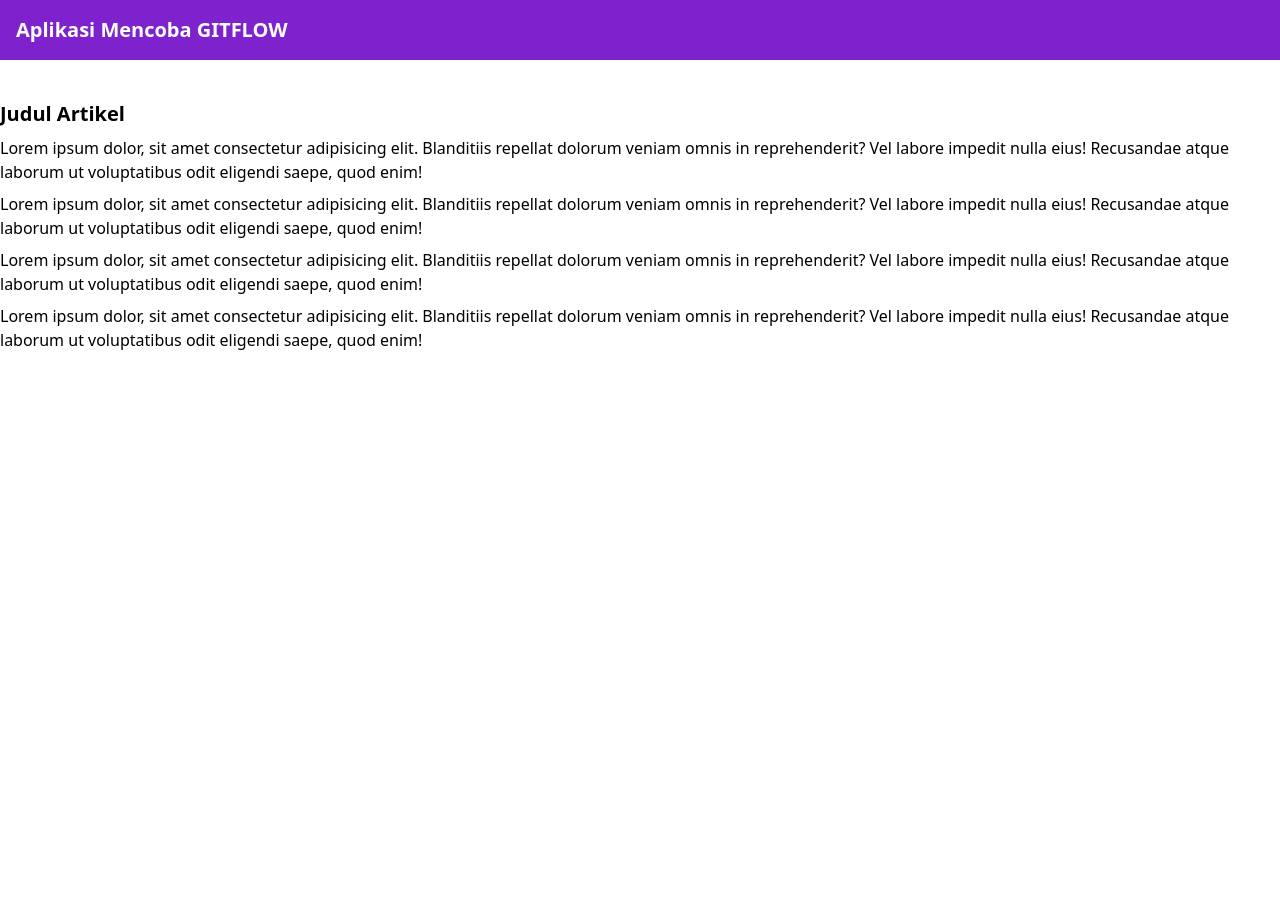
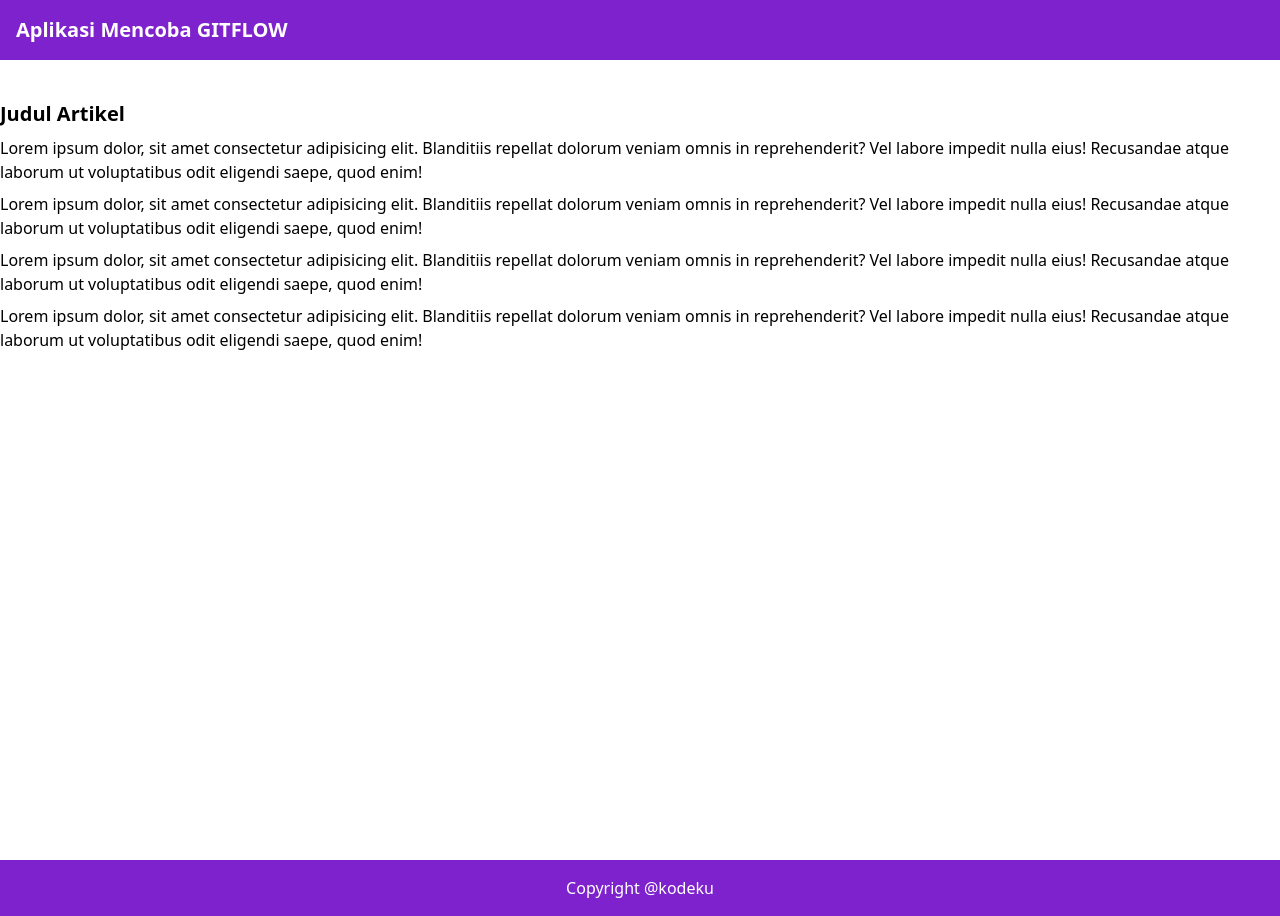
Before and after one commit to Code-With-Nada/belajar-gitflow, a React (Vite) app: page / in a window 1280 px wide. Before the commit the page ends 800 px from the top, so only its background shows below. Built offline with nearby package versions, Linux system fonts and the light colour scheme.

Commit message:
feat: footer dengan artikel semauku

```diff
--- a/src/App.jsx
+++ b/src/App.jsx
@@ -11,7 +11,7 @@ function App() {
           </h1>
         </div>
       </header>
-      <main className="container mx-auto py-10">
+      <main className="min-h-screen container mx-auto py-10">
         <article className="flex flex-col gap-2">
           <h2 className="text-xl font-semibold">Judul Artikel</h2>
           <p>
@@ -40,6 +40,11 @@ function App() {
           </p>
         </article>
       </main>
+      <footer className="p-4 bg-purple-700">
+        <div className="container mx-auto">
+          <p className="text-white text-center">Copyright @kodeku</p>
+        </div>
+      </footer>
     </>
   );
 }
```
